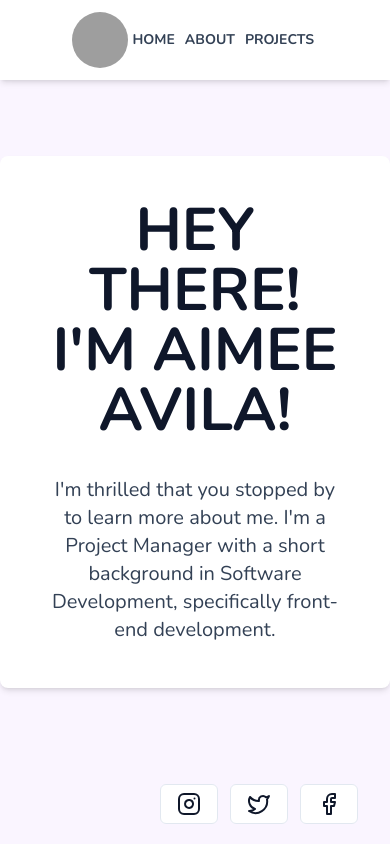
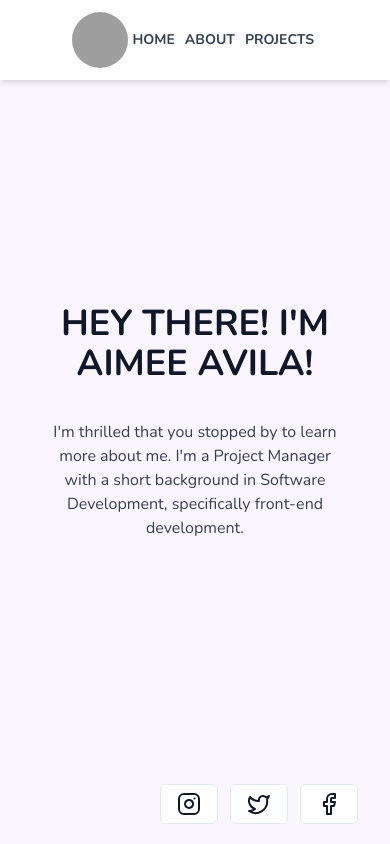
Before and after one commit to VicAv99/aimeeavila, a Next.js app: page / in a window 390 px wide. Built offline with nearby package versions, Linux system fonts and the light colour scheme; grey boxes are pictures that could not be loaded.

Commit message:
refactor: create template folder

```diff
--- a/src/app/page.tsx
+++ b/src/app/page.tsx
@@ -1,5 +1,5 @@
-import { HomeSection } from "~/components/home-section";
 import { Socials } from "~/components/socials";
+import { HomeSection } from "~/components/templates";
 import { Toolbar } from "~/components/toolbar";
 
 export default function Home() {
--- a/src/components/home-section.tsx
+++ b/src/components/templates/home/home-section.tsx
@@ -1,11 +1,11 @@
 export function HomeSection() {
   return (
     <div className="flex items-center justify-center h-screen bg-purple-50">
-      <div className="max-w-md text-center bg-white rounded-lg shadow-md md:max-w-3xl lg:max-w-5xl space-y-9 p-11">
-        <h2 className="text-6xl font-bold uppercase">
+      <div className="max-w-md text-center md:max-w-3xl lg:max-w-5xl space-y-9 p-11">
+        <h2 className="text-4xl font-bold uppercase md:text-5xl">
           Hey there! I&apos;m Aimee Avila!
         </h2>
-        <p className="text-xl text-slate-700">
+        <p className="text-md md:text-xl text-slate-700">
           I&apos;m thrilled that you stopped by to learn more about me. I&apos;m
           a Project Manager with a short background in Software Development,
           specifically front-end development.
--- /dev/null
+++ b/src/components/templates/index.ts
@@ -0,0 +1 @@
+export { HomeSection } from "./home/home-section";
```
